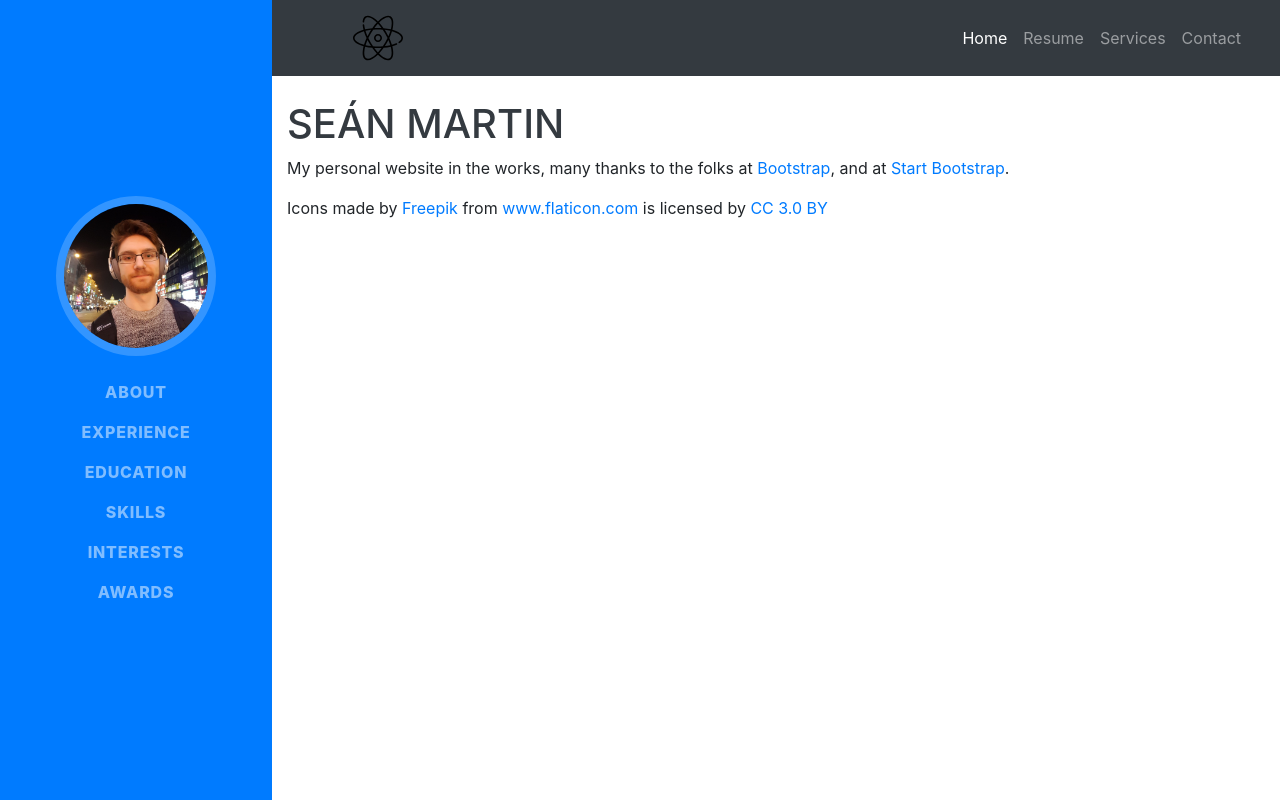
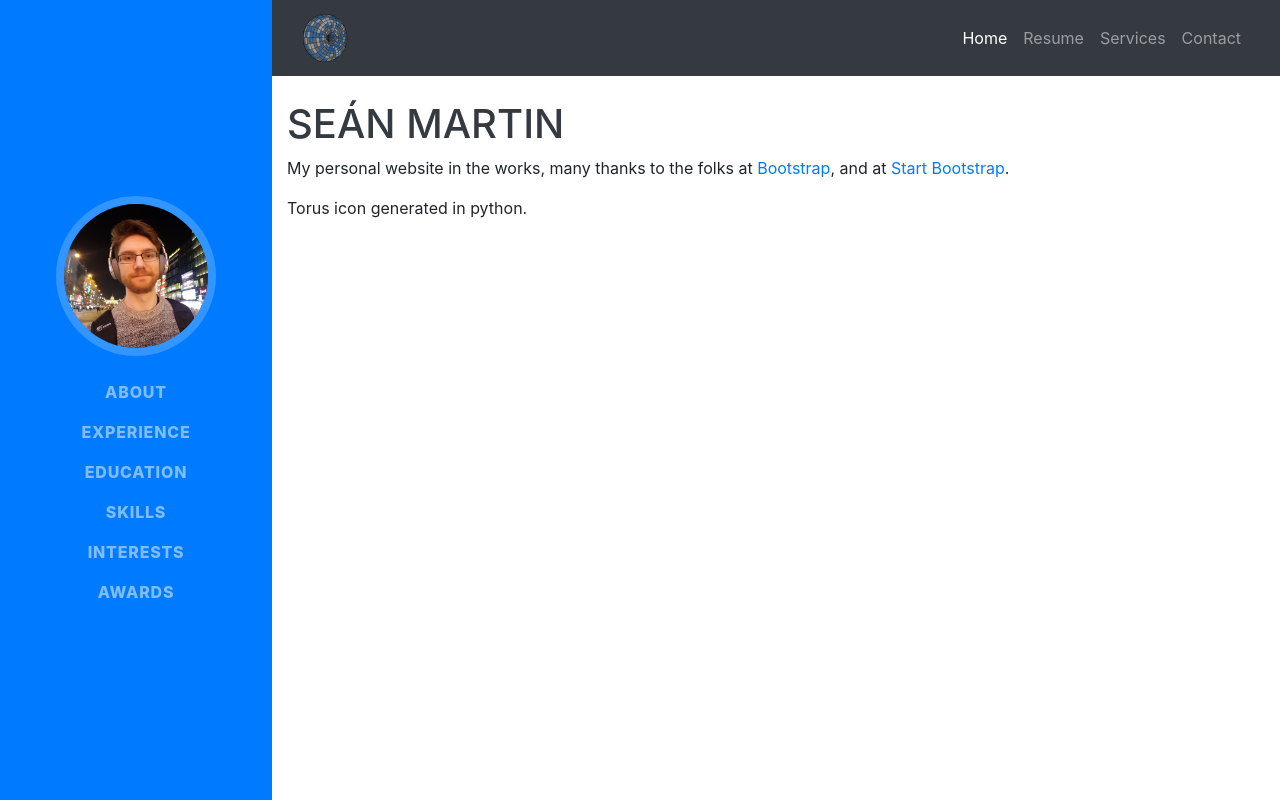
Before and after one commit to seankmartin/seankmartin.github.io, a website with bundled scripts: page index.html in a window 1280 px wide. Built offline with nearby package versions, Linux system fonts and the light colour scheme; a web font is replaced by a local one.

Commit message:
Prelimary logo setup

```diff
--- a/index.html
+++ b/index.html
@@ -52,7 +52,7 @@
   <nav class="navbar navbar-expand-lg navbar-dark bg-dark static-top">
     <div class="container">
       <a class="navbar-brand" href="#">
-        <img src="img/atom.svg" alt="", height="50", width="150">
+        <img src="img/torus.svg" alt="", height="50", width="50">
           </a>
       <button class="navbar-toggler" type="button" data-toggle="collapse" data-target="#navbarResponsive" aria-controls="navbarResponsive" aria-expanded="false" aria-label="Toggle navigation">
             <span class="navbar-toggler-icon"></span>
@@ -120,7 +120,7 @@
       My personal website in the works, many thanks to the folks at <a href="https://getbootstrap.com/">Bootstrap</a>, and at <a href="https://startbootstrap.com/">Start Bootstrap</a>.
     </p>
     <div>
-      Icons made by <a href="https://www.flaticon.com/authors/freepik" title="Freepik">Freepik</a> from <a href="https://www.flaticon.com/" 		    title="Flaticon">www.flaticon.com</a> is licensed by <a href="http://creativecommons.org/licenses/by/3.0/" 		    title="Creative Commons BY 3.0" target="_blank">CC 3.0 BY</a>
+      Torus icon generated in python.
     </div>
   </div>
   <!-- /.container -->
```
Also changed, not shown: resume.html (+1 -1 lines), img/atom.svg (deleted), img/computer.svg (deleted), img/torus.svg (added), 1 other file.
